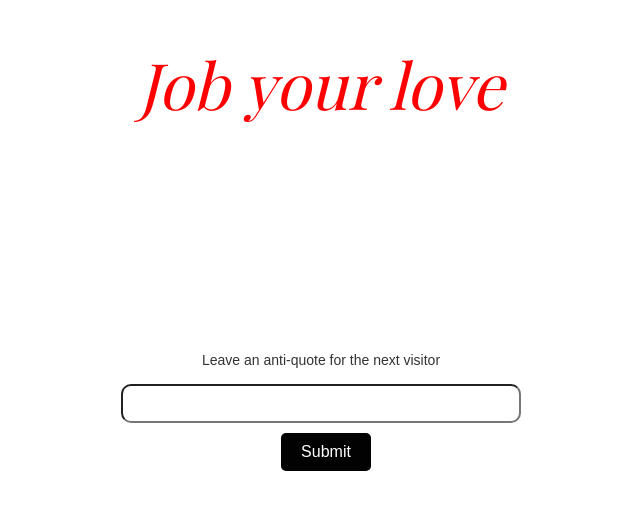
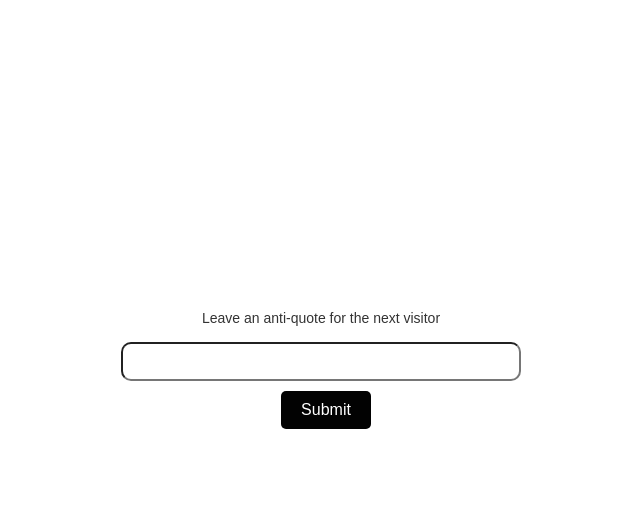
Before and after one commit to cedrichkz/leave-a-quote, a website: page public/index.html in a window 1280 px wide. Shown: the part 119-628 px from the top of the page, without its empty margins (319-959 px from the left). Drawn offline with nearby package versions, Linux system fonts and the light colour scheme; no server answers.

Commit message:
removed quote text in html

```diff
--- a/public/index.html
+++ b/public/index.html
@@ -11,7 +11,7 @@
     <main>
         <div class="container">
             <div class="quote-container">
-                <p id="quote">Job your love</p>
+                <p id="quote"></p>
                 <p id="last-updated" class="timestamp"></p>
             </div>
             <div class="text-box-container">
```
